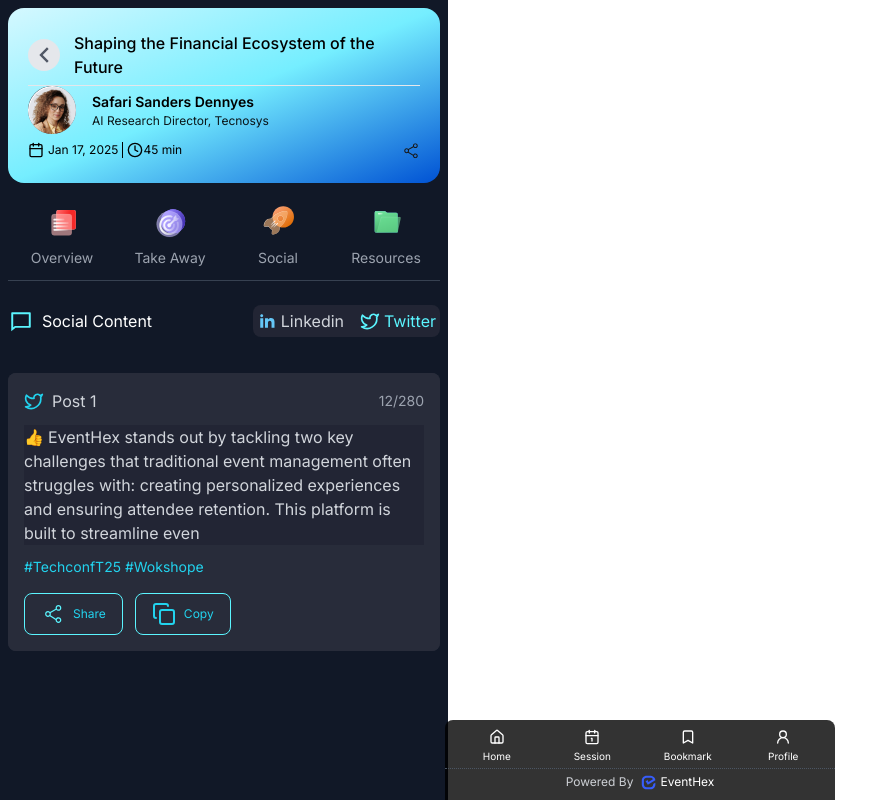
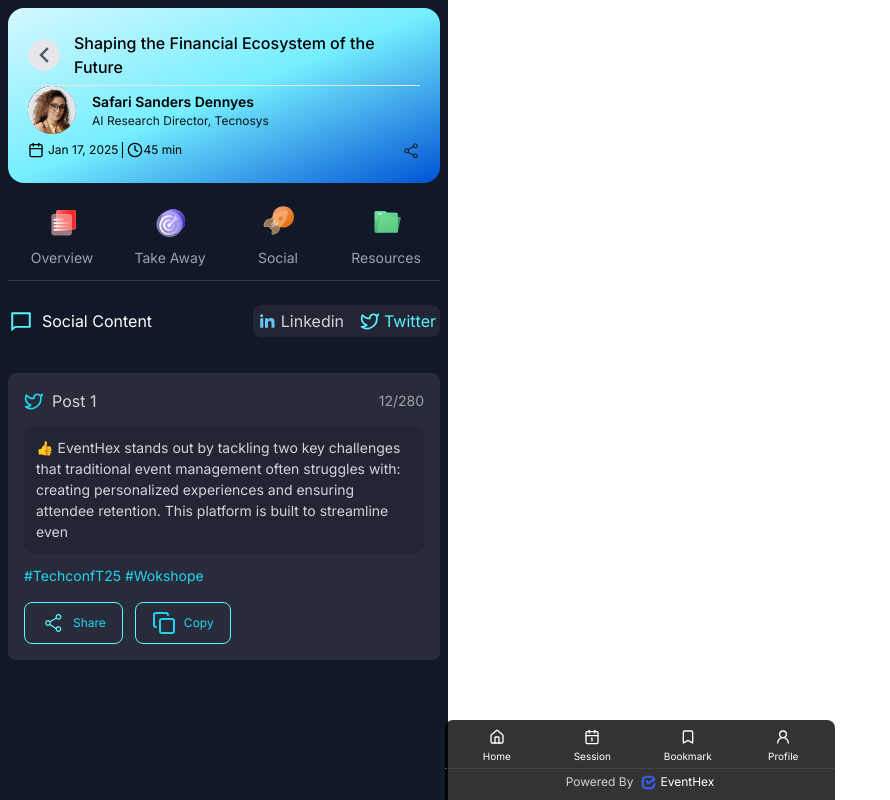
Before and after one commit to iamjuu/breafai, a React (Vite) app: page /event in a window 1280 px wide. Both pictures are taken after a click on the button "Social". Shown: the whole page, without its empty margins (0-890 px from the left). Built offline with nearby package versions, Linux system fonts and the light colour scheme.

Commit message:
padding added

```diff
--- a/src/components/project/pages/Event/index.jsx
+++ b/src/components/project/pages/Event/index.jsx
@@ -429,8 +429,8 @@
 
                 {/* Content */}
                 <div className="mb-4">
-                  <p className="text-gray-300  bg-[#222534] mb-3">
-                    <span className="text-yellow-400 mr-1">👍</span>
+                  <p className=" text-gray-300  text-[14px]  rounded-[11px] p-3 bg-[#222534] mb-3">
+                    <span className=" mr-1">👍</span>
                     EventHex stands out by tackling two key challenges that
                     traditional event management often struggles with: creating
                     personalized experiences and ensuring attendee retention.
@@ -467,7 +467,7 @@
 
                 {/* Content */}
                 <div className="mb-4">
-                  <p className="text-gray-300  bg-[#222534] mb-3">
+                  <p className="text-gray-300  p-3 text-[14px] rounded-[11px] bg-[#222534] mb-3">
                     <span className="text-yellow-400 mr-1">👍</span>
                     EventHex stands out by tackling two key challenges that
                     traditional event management often struggles with: creating
```
